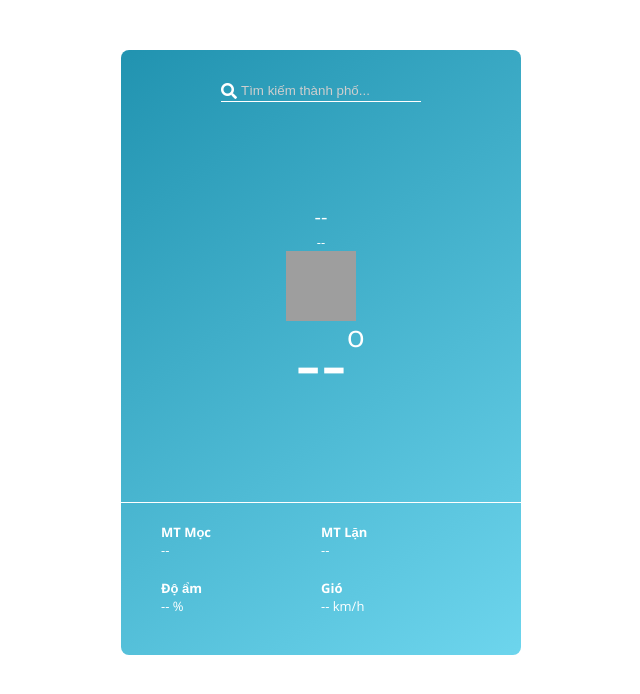
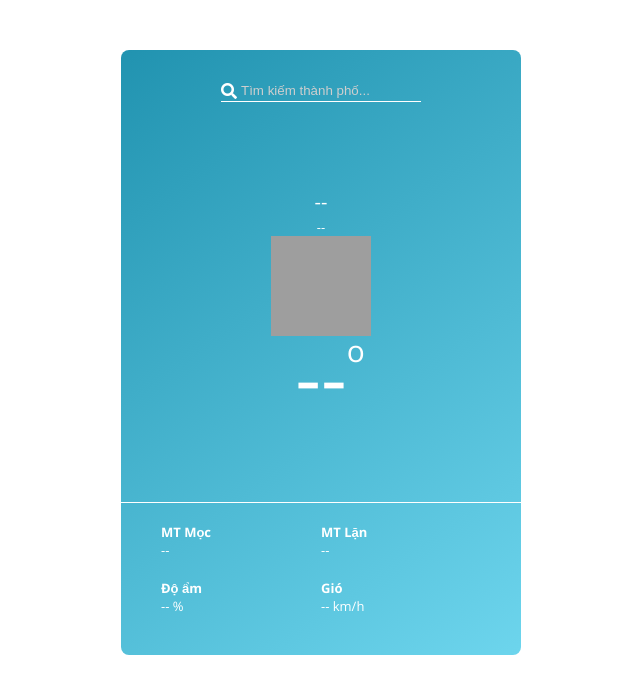
Before and after one commit to trong5086/Weather-forecast, a plain HTML site: page index.html in a window 1280 px wide. Shown: the whole page, without its empty margins (319-959 px from the left). Drawn offline with nearby package versions, Linux system fonts and the light colour scheme; grey boxes are pictures that could not be loaded.

Commit message:
final commit

```diff
--- a/index.css
+++ b/index.css
@@ -52,8 +52,8 @@
     font-size: 13px;
 }
 .weather-icon{
-    width:70px;
-    height:70px
+    width:100px;
+    height:100px
 }
 .weather-degree{
     font-size:80px;
```
